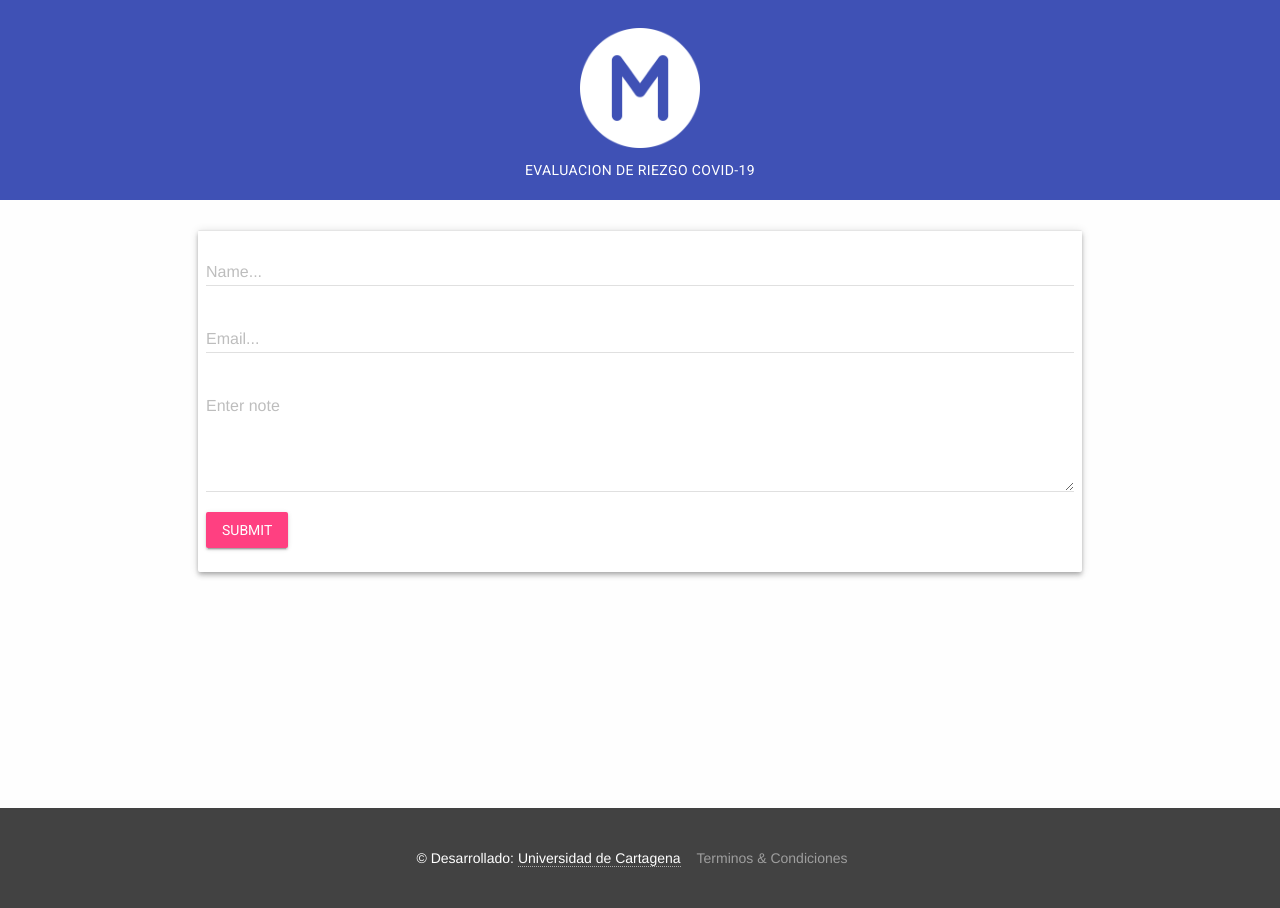
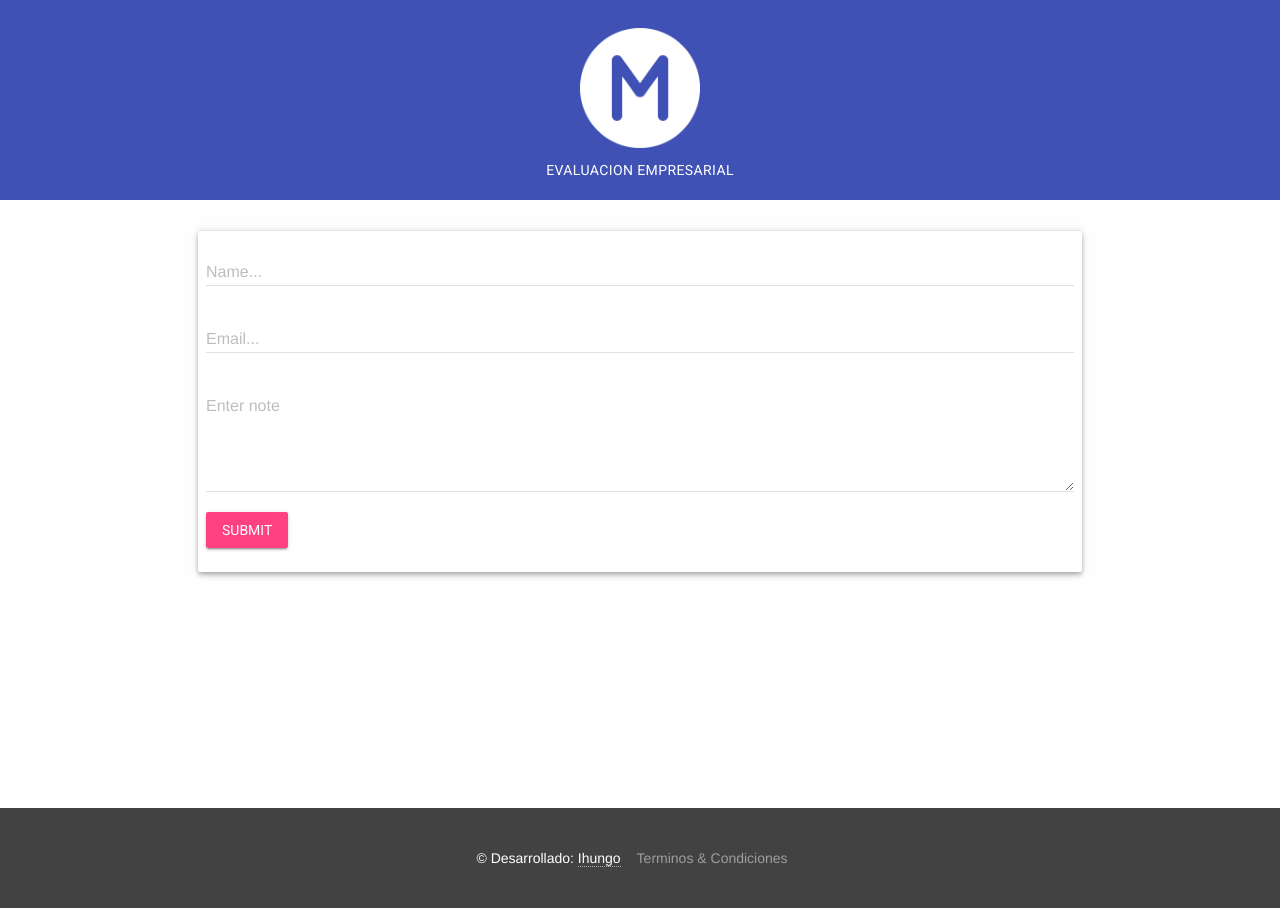
Before and after one commit to darkdrei/covidudc, a Django app: page / in a window 1280 px wide. Run offline with Django 3.2, Linux system fonts and the light colour scheme; parts of the project's set-up code (start-up, migrations or seed data) failed here and were passed over.

```diff
--- a/coviudc/urls.py
+++ b/coviudc/urls.py
@@ -28,7 +28,7 @@ urlpatterns = [
 
 ]
 
-admin.site.site_header = "Detección de COVID-19"
+admin.site.site_header = "Analisis Empresarial"
 
 if settings.DEBUG:
     urlpatterns += static(settings.MEDIA_URL, document_root=settings.MEDIA_ROOT)   + static(settings.STATIC_URL, document_root=settings.STATIC_ROOT)
--- a/preguntas/admin.py
+++ b/preguntas/admin.py
@@ -14,7 +14,7 @@ class RespuestaUsuarioInlineAdmin(admin.TabularInline):
 class SintomaAdmin(admin.ModelAdmin):
     list_display = ['nombre', 'descripcion']
     search_fields = ['nombre', 'descripcion']
-admin.site.register(models.Sintoma, SintomaAdmin)
+#admin.site.register(models.Sintoma, SintomaAdmin)
 
 
 class SintomaInlineAdmin(admin.TabularInline):
@@ -28,12 +28,12 @@ class PreguntaClasificadorInlineAdmin(admin.TabularInline):
 
 
 class PreguntaAdmin(admin.ModelAdmin):
-    list_display = ['nombre', 'descripcion', 'get_sintomas', 'posicion']
+    list_display = ['nombre', 'descripcion', 'posicion']
     search_fields = ['nombre', 'descripcion']
     fields = ['nombre', 'descripcion', 'posicion']
     list_filter = ['sintomas', 'posicion']
     list_editable = ['posicion']
-    inlines = [RespuestaUsuarioInlineAdmin, SintomaInlineAdmin, PreguntaClasificadorInlineAdmin]
+    inlines = [RespuestaUsuarioInlineAdmin, PreguntaClasificadorInlineAdmin]
 
     def get_sintomas(self, obj):
         return ", ".join([sintoma.nombre for sintoma in obj.sintomas.all()])
--- a/templates/base/base.html
+++ b/templates/base/base.html
@@ -8,7 +8,7 @@
   <meta name="viewport" content="width=device-width, initial-scale=1">
 
   {% block title %}
-  <title>Evaluacion de riezgo COVID-19 Telemedicina-UDC</title>
+  <title>Evaluacion de Empresa</title>
   {% endblock title %}
 
   <meta name="description" content="Plataforma de evalucaion de riezgo de covid-19" />
@@ -29,7 +29,7 @@
         <span class="mdl-layout__title">
           <div class="site-logo"></div>
           <span class="site-description">
-            EVALUACION DE RIEZGO COVID-19
+            EVALUACION EMPRESARIAL
           </span>
         </span>
       </div>
@@ -59,7 +59,7 @@
       <footer class="mdl-mini-footer">
         <div class="footer-container">
           <div class="mdl-logo">&copy;
-            <!--Unitiled.--> Desarrollado: <a href="https://google.com/" target="_blank">Universidad de Cartagena</a>
+            <!--Unitiled.--> Desarrollado: <a href="https://google.com/" target="_blank">Ihungo</a>
           </div>
           <ul class="mdl-mini-footer__link-list">
             <li><a href="https://google.com/">Terminos & Condiciones</a></li>
```
